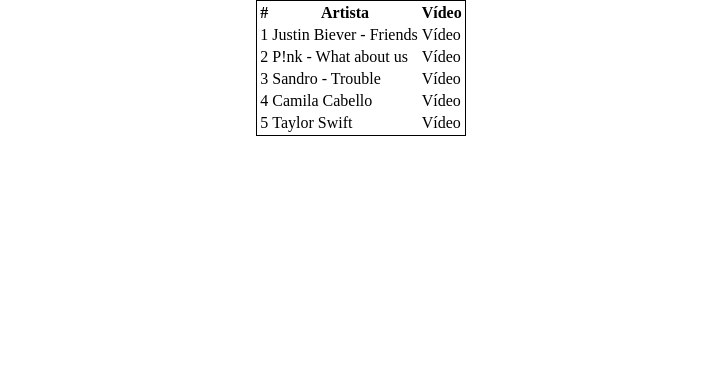
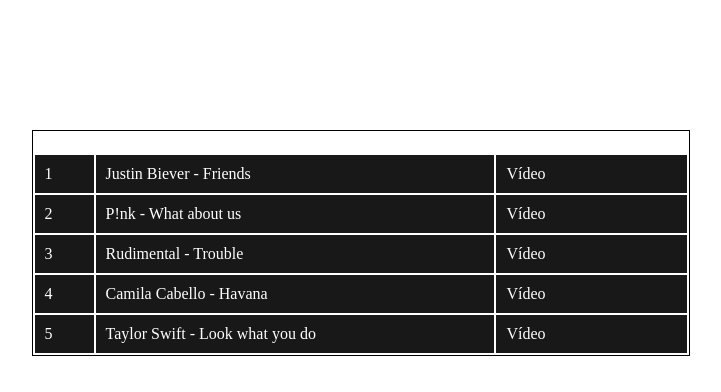
Before and after one commit to avanegasp/top-5-SPA, a plain HTML site: page index.html in a window 1280 px wide. Shown: the whole page, without its empty margins (279-1000 px from the left). Drawn offline with nearby package versions, Linux system fonts and the light colour scheme.

Commit message:
all files ready

```diff
--- a/css/style.css
+++ b/css/style.css
@@ -1,9 +1,52 @@
 body{
-  margin: 0;
-  padding: 0;
+margin: 0;
+padding: 0;
 }
 
 table{
+border: 1px solid black;
+margin: auto;
+margin-top: 130px;
+}
+
+td{
+ background: #181818;
+ padding: 10px;
+}
+
+tr{
+  color: white;
+}
+
+td:hover{
+  color: #a0a0a0;
+}
+
+
+td a:hover{
+ text-decoration: none;
+ color: whitesmoke;
+}
+
+
+#numero{
+  padding-right: 50px;
+}
+
+#artista{
+  padding-right: 350px;
+}
+
+#video{
+  padding-right: 150px
+}
+
+/*a{
   border: 1px solid black;
-  margin: auto;
-}
+  padding: 20px;
+  border-radius: 5px;
+  background-color: blue;
+  color: white;
+  float: right;
+  margin-right: 100px;
+}*/
--- a/index.html
+++ b/index.html
@@ -8,15 +8,16 @@
   <body>
     <div class="container">
       <table>
+        <thead>
+            <th id="numero">#</th>
+            <th id="artista">Artista</th>
+            <th id="video">Vídeo</th>
+        </thead>
         <tbody>
-          <thead>
-            <th>#</th>
-            <th>Artista</th>
-            <th>Vídeo</th>
             <tr>
               <td>1</td>
               <td>Justin Biever - Friends</td>
-              <td>Vídeo</td>
+              <td> <a href=""></a>Vídeo</td>
             </tr>
             <tr>
               <td>2</td>
@@ -25,20 +26,19 @@
             </tr>
             <tr>
               <td>3</td>
-              <td>Sandro - Trouble</td>
+              <td>Rudimental - Trouble</td>
               <td>Vídeo</td>
             </tr>
             <tr>
               <td>4</td>
-              <td>Camila Cabello</td>
+              <td>Camila Cabello - Havana</td>
               <td>Vídeo</td>
             </tr>
             <tr>
               <td>5</td>
-              <td>Taylor Swift</td>
+              <td>Taylor Swift - Look what you do</td>
               <td>Vídeo</td>
             </tr>
-          </thead>
         </tbody>
       </table>
     </div>
```
